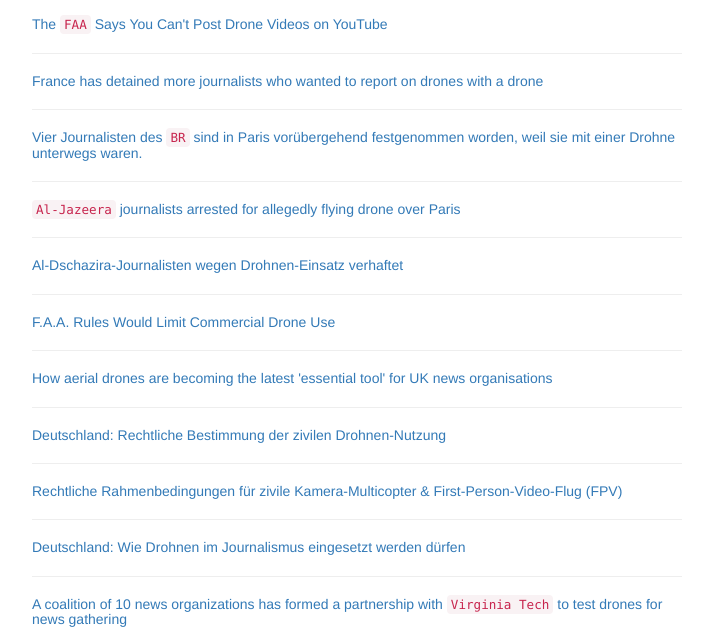
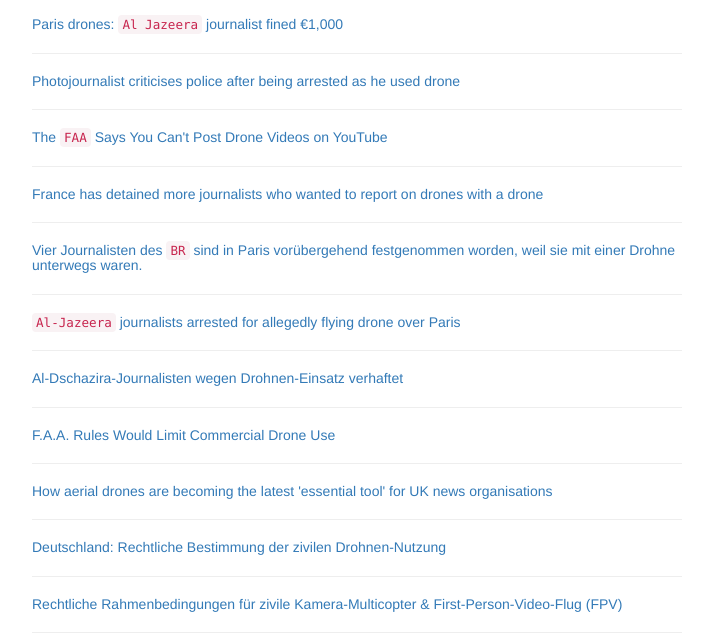
Before and after one commit to dronejournalism/dronejournalism.github.io, a plain HTML site: page index.html in a window 1280 px wide. Shown: the part 109-753 px from the top of the page, without its empty margins (283-996 px from the left). Drawn offline with nearby package versions, Linux system fonts and the light colour scheme.

Commit message:
new items

```diff
--- a/index.html
+++ b/index.html
@@ -42,7 +42,11 @@
 
       <p>
 
-    <h5><a href="http://motherboard.vice.com/read/the-faa-says-you-cant-post-drone-videos-on-youtube" target="_blank">The <code>FAA</code> Says You Can't Post Drone Videos on YouTube</a></h5><hr>
+  <h5><a href="http://www.bbc.com/news/world-europe-31717604" target="_blank">Paris drones: <code>Al Jazeera</code> journalist fined €1,000</a></h5><hr>
+
+  <h5><a href="http://www.theguardian.com/world/2014/dec/31/photojournalist-police-arrest-drone-complaints" target="_blank">Photojournalist criticises police after being arrested as he used drone </a></h5><hr>
+
+  <h5><a href="http://motherboard.vice.com/read/the-faa-says-you-cant-post-drone-videos-on-youtube" target="_blank">The <code>FAA</code> Says You Can't Post Drone Videos on YouTube</a></h5><hr>
 
 	<h5><a href="http://qz.com/357816/france-has-detained-more-journalists-who-wanted-to-report-on-drones-with-a-drone/" target="_blank">France has detained more journalists who wanted to report on drones with a drone</a></h5><hr>
 
```
